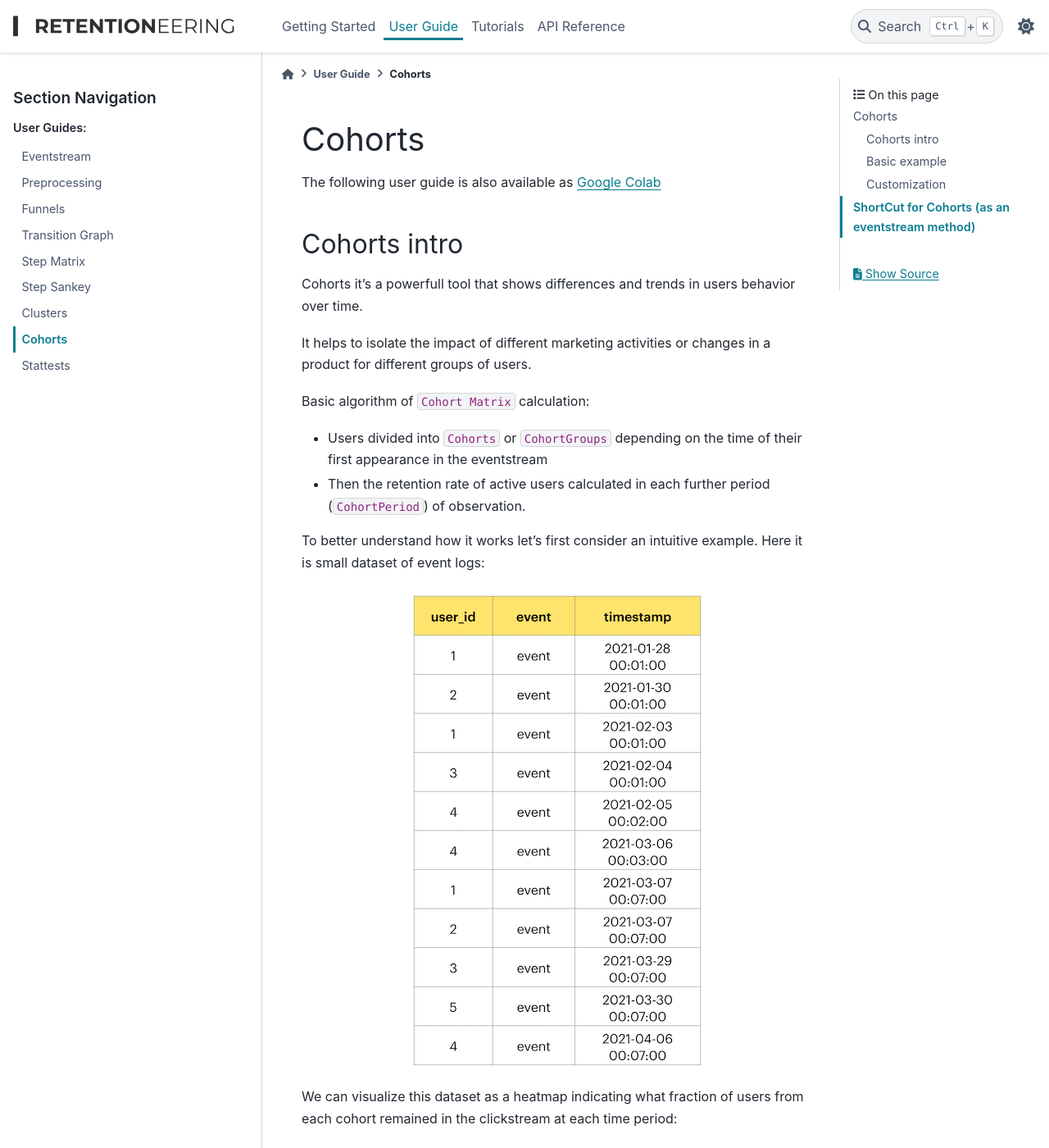
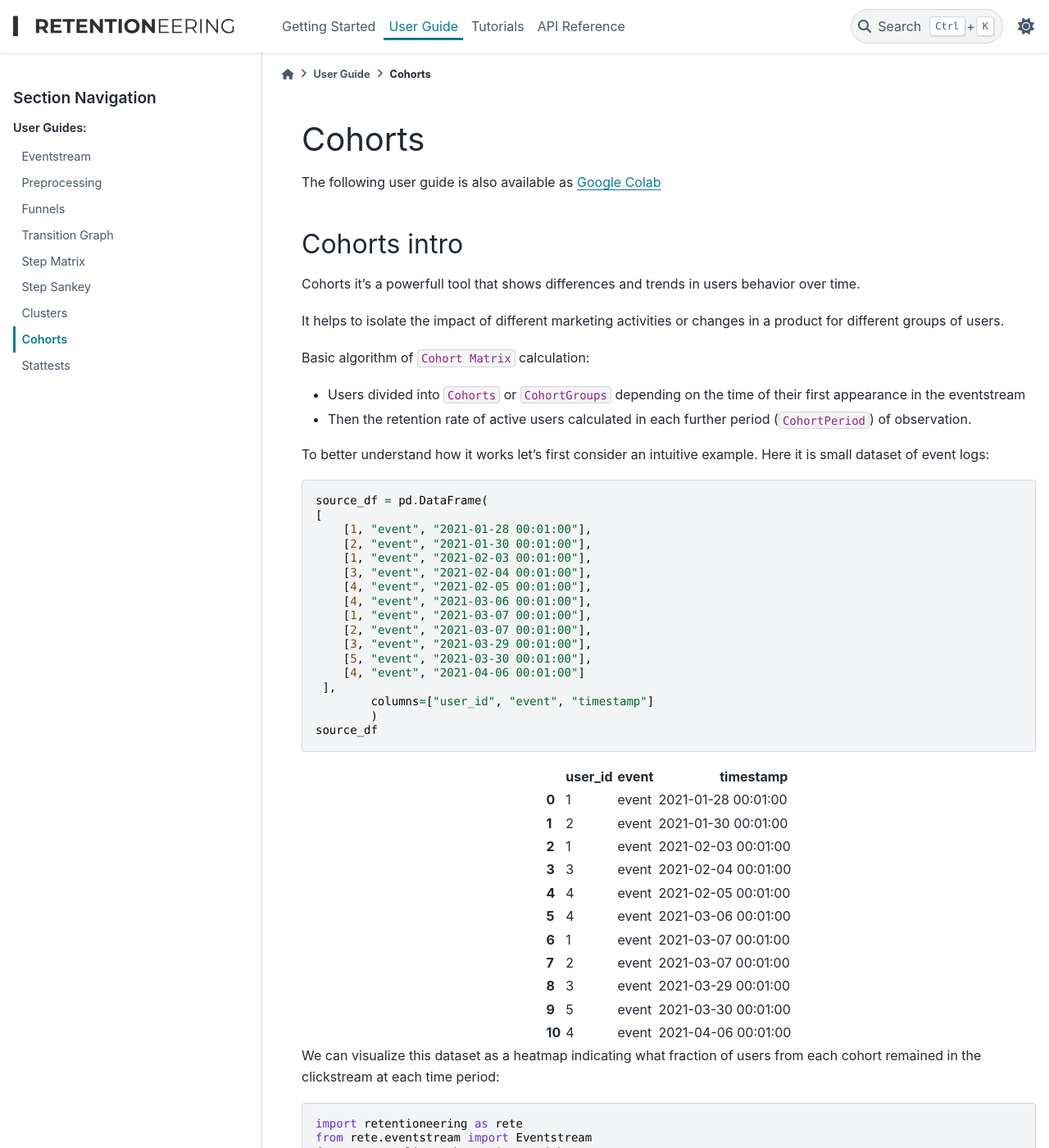
Before and after one commit to retentioneering/retentioneering-tools, a Sphinx documentation site: the page built from docs/source/user_guides/cohorts.rst, in a window 1280 px wide and 1400 px high. Shown: the whole window at 82% size. Built offline with Sphinx 7.4.7 and the PyData theme 0.15.4, drawn with Linux system fonts in a browser that asks for light colours; comment, search, counter and statistics services are not loaded; some of the changed text lies outside the part shown.

Commit message:
add first example with code

```diff
--- a/docs/source/user_guides/cohorts.rst
+++ b/docs/source/user_guides/cohorts.rst
@@ -19,10 +19,127 @@
 To better understand how it works let’s first consider an intuitive
 example. Here it is small dataset of event logs:
 
-.. figure:: /_static/user_guides/cohorts/cohorts_0_small_eventstream.png
+.. code:: ipython3
+
+    source_df = pd.DataFrame(
+    [
+        [1, "event", "2021-01-28 00:01:00"],
+        [2, "event", "2021-01-30 00:01:00"],
+        [1, "event", "2021-02-03 00:01:00"],
+        [3, "event", "2021-02-04 00:01:00"],
+        [4, "event", "2021-02-05 00:01:00"],
+        [4, "event", "2021-03-06 00:01:00"],
+        [1, "event", "2021-03-07 00:01:00"],
+        [2, "event", "2021-03-07 00:01:00"],
+        [3, "event", "2021-03-29 00:01:00"],
+        [5, "event", "2021-03-30 00:01:00"],
+        [4, "event", "2021-04-06 00:01:00"]
+     ],
+            columns=["user_id", "event", "timestamp"]
+            )
+    source_df
+
+.. raw:: html
+
+
+    <div><table class="dataframe">
+      <thead>
+        <tr style="text-align: right;">
+          <th></th>
+          <th>user_id</th>
+          <th>event</th>
+          <th>timestamp</th>
+        </tr>
+      </thead>
+      <tbody>
+        <tr>
+          <th>0</th>
+          <td>1</td>
+          <td>event</td>
+          <td>2021-01-28 00:01:00</td>
+        </tr>
+        <tr>
+          <th>1</th>
+          <td>2</td>
+          <td>event</td>
+          <td>2021-01-30 00:01:00</td>
+        </tr>
+        <tr>
+          <th>2</th>
+          <td>1</td>
+          <td>event</td>
+          <td>2021-02-03 00:01:00</td>
+        </tr>
+        <tr>
+          <th>3</th>
+          <td>3</td>
+          <td>event</td>
+          <td>2021-02-04 00:01:00</td>
+        </tr>
+        <tr>
+          <th>4</th>
+          <td>4</td>
+          <td>event</td>
+          <td>2021-02-05 00:01:00</td>
+        </tr>
+        <tr>
+          <th>5</th>
+          <td>4</td>
+          <td>event</td>
+          <td>2021-03-06 00:01:00</td>
+        </tr>
+        <tr>
+          <th>6</th>
+          <td>1</td>
+          <td>event</td>
+          <td>2021-03-07 00:01:00</td>
+        </tr>
+        <tr>
+          <th>7</th>
+          <td>2</td>
+          <td>event</td>
+          <td>2021-03-07 00:01:00</td>
+        </tr>
+        <tr>
+          <th>8</th>
+          <td>3</td>
+          <td>event</td>
+          <td>2021-03-29 00:01:00</td>
+        </tr>
+        <tr>
+          <th>9</th>
+          <td>5</td>
+          <td>event</td>
+          <td>2021-03-30 00:01:00</td>
+        </tr>
+        <tr>
+          <th>10</th>
+          <td>4</td>
+          <td>event</td>
+          <td>2021-04-06 00:01:00</td>
+        </tr>
+      </tbody>
+    </table>
+    </div>
+
 
 We can visualize this dataset as a heatmap indicating what fraction of
 users from each cohort remained in the clickstream at each time period:
+
+.. code:: ipython3
+
+    import retentioneering as rete
+    from rete.eventstream import Eventstream
+    from rete.tooling.cohorts import Cohorts
+
+    source = Eventstream(source_df)
+    cohorts = Cohorts(eventstream=source,
+                     cohort_start_unit="M",
+                     cohort_period=(1,"M"),
+                      average=False)
+
+    cohorts.fit()
+    cohorts.heatmap(figsize=(6,5));
 
 .. figure:: /_static/user_guides/cohorts/cohorts_1_simple_coh_matrix.png
 
@@ -71,28 +188,28 @@
 so only user 4 is presenting, it means, that only ``50%`` of users from
 this cohort reached the second period.
 
-Below we will explore how to use and customize ``Cohort`` tool in
+Below we will explore how to use and customize ``Cohort`` tool using
 ``Retentioneering`` library.
 
 Basic example
 -------------
 
-In order to start, we need to: - import requred tools and libraries -
-load sample dataset - create Cohorts object
+Loading data
+~~~~~~~~~~~~
+
+Here we use ``simple_shop`` dataset, which has already converted to ``Eventstream``.
+If you want to know more about ``Eventstream`` and how to use it, please study
+:doc:`this guide<eventstream>`
 
 .. code:: ipython3
 
     import retentioneering as rete
-    import pandas as pd
-    from rete.eventstream import Eventstream
+    from retentioneering import datasets
 
-    # load sample user behavior data as a pandas dataframe:
-    raw_data = pd.read_csv('retentioneering-tools-new-arch/src/datasets/data/simple-onlineshop.csv')
+    # load eventstream
+    source = datasets.load_simple_shop()
 
-    # create source eventstream
-    source = Eventstream(raw_data)
-
-Creating an instance of the cohorts class
+Creating an instance of the Cohorts class
 ~~~~~~~~~~~~~~~~~~~~~~~~~~~~~~~~~~~~~~~~~
 
 At the moment when an instance of a class is created, it is still
@@ -131,23 +248,7 @@
 .. raw:: html
 
 
-      <div id="df-838e4902-c378-4c59-91dd-3ab96c871117">
-        <div class="colab-df-container">
-          <div>
-    <style scoped>
-        .dataframe tbody tr th:only-of-type {
-            vertical-align: middle;
-        }
-
-        .dataframe tbody tr th {
-            vertical-align: top;
-        }
-
-        .dataframe thead th {
-            text-align: right;
-        }
-    </style>
-    <table border="1" class="dataframe">
+    <div><table class="dataframe">
       <thead>
         <tr style="text-align: right;">
           <th>CohortPeriod</th>
@@ -522,23 +623,7 @@
 .. raw:: html
 
 
-      <div id="df-6c169e9b-2129-495f-bba5-a6db441c37e9">
-        <div class="colab-df-container">
-          <div>
-    <style scoped>
-        .dataframe tbody tr th:only-of-type {
-            vertical-align: middle;
-        }
-
-        .dataframe tbody tr th {
-            vertical-align: top;
-        }
-
-        .dataframe thead th {
-            text-align: right;
-        }
-    </style>
-    <table border="1" class="dataframe">
+    <div><table class="dataframe">
       <thead>
         <tr style="text-align: right;">
           <th>CohortPeriod</th>
@@ -686,6 +771,7 @@
       </div>
 
 
+
 .. code:: ipython3
 
     source.cohorts(cohort_start_unit='M',
@@ -711,23 +797,7 @@
 .. raw:: html
 
 
-      <div id="df-6a676b30-ade0-48a2-8003-832682c9b82f">
-        <div class="colab-df-container">
-          <div>
-    <style scoped>
-        .dataframe tbody tr th:only-of-type {
-            vertical-align: middle;
-        }
-
-        .dataframe tbody tr th {
-            vertical-align: top;
-        }
-
-        .dataframe thead th {
-            text-align: right;
-        }
-    </style>
-    <table border="1" class="dataframe">
+     <div><table class="dataframe">
       <thead>
         <tr style="text-align: right;">
           <th>CohortPeriod</th>
```
Also changed, not shown: docs/source/_static/user_guides/cohorts/cohorts_0_small_eventstream.png (deleted), docs/source/_static/user_guides/cohorts/cohorts_1_simple_coh_matrix.png, docs/source/_static/user_guides/cohorts/cohorts_3_coh_matrix_calc_2.png.
